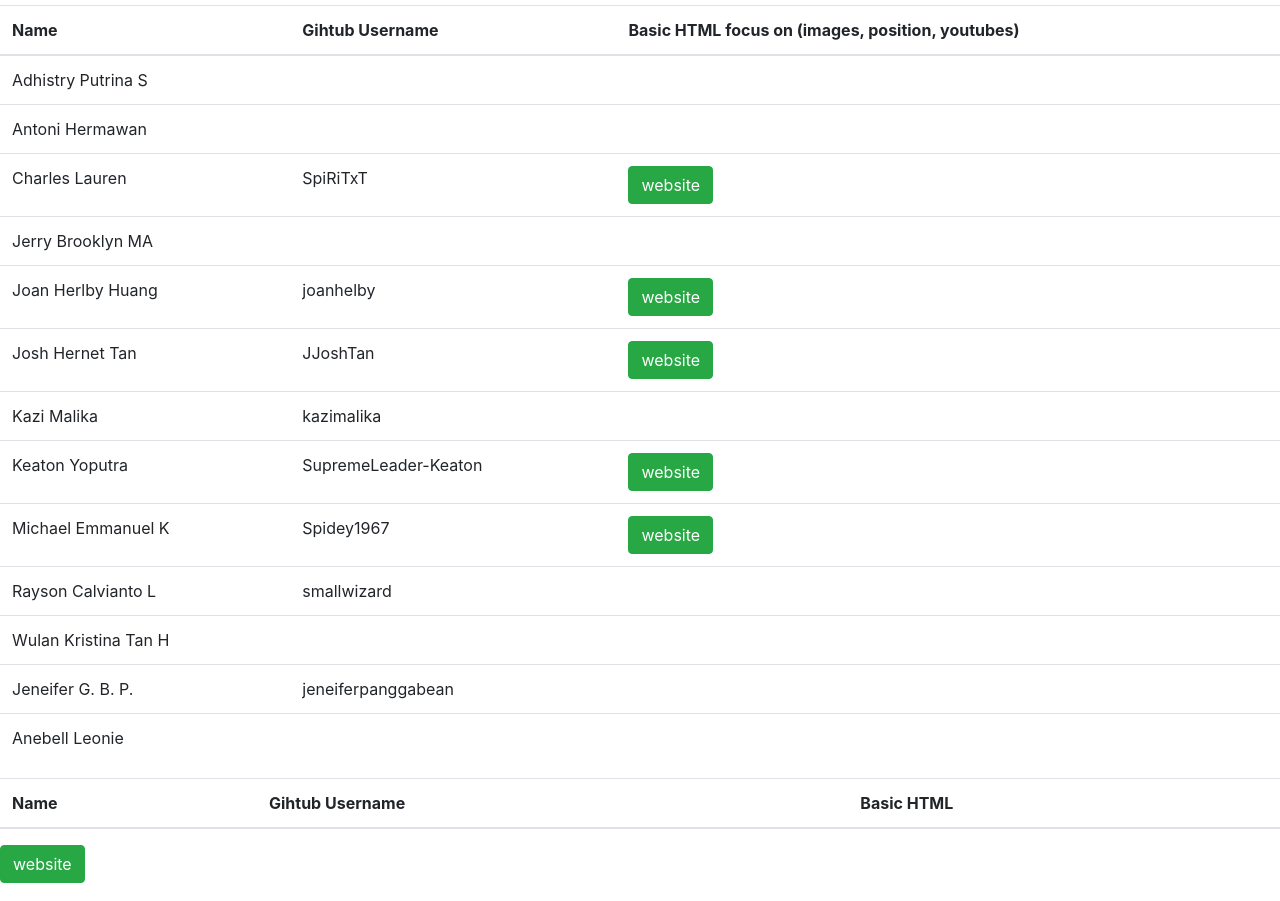
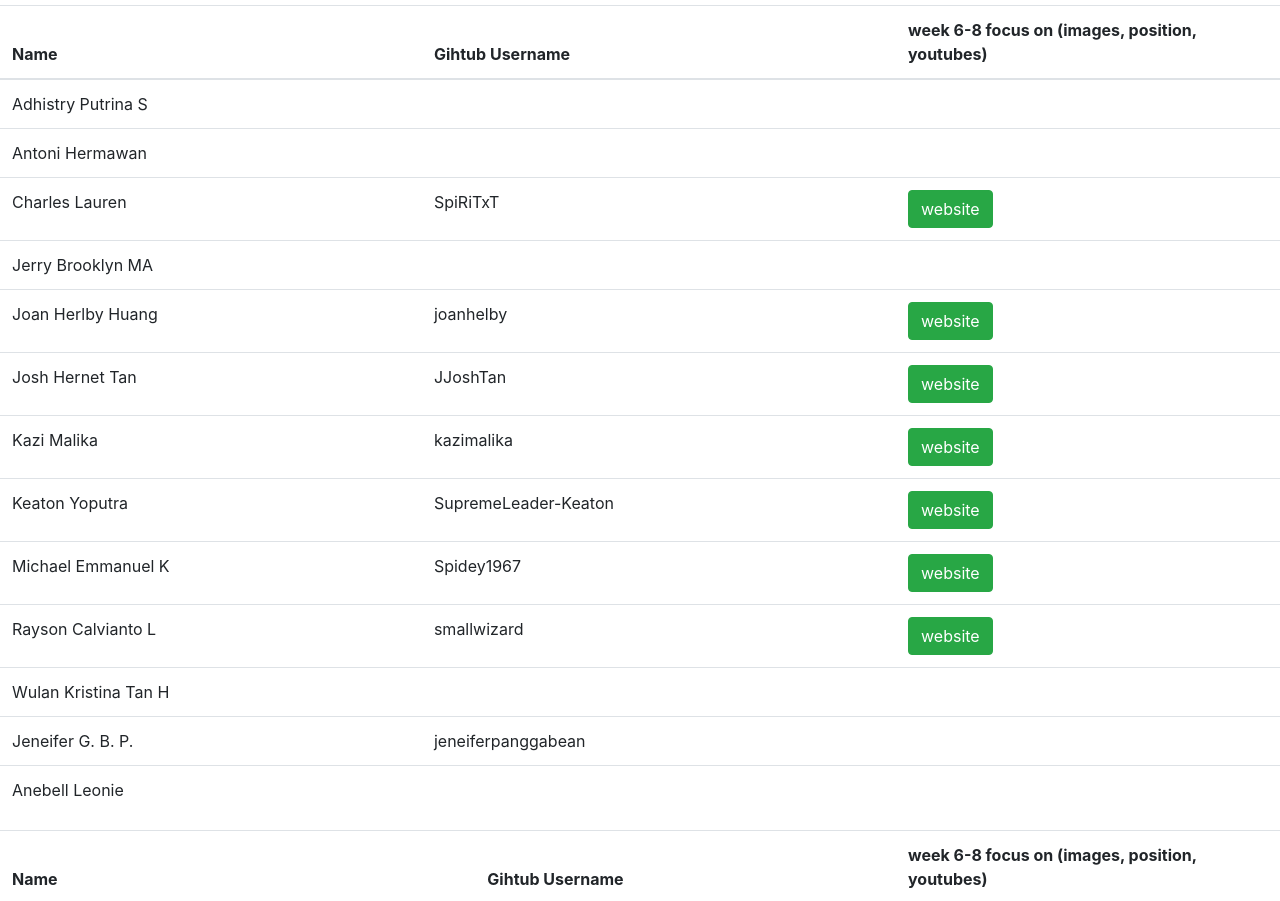
Before and after one commit to michaeltamsil/kallista-2k19-g11, a plain HTML site: page index.html in a window 1280 px wide. Shown: the part 51-952 px from the top of the page. Drawn offline with nearby package versions, Linux system fonts and the light colour scheme.

Commit message:
update youtube

```diff
--- a/IPA.json
+++ b/IPA.json
@@ -27,7 +27,7 @@
         {
             "name": "Kazi Malika",
             "githubName": "kazimalika",
-            "basicHTMLURL": ""
+            "basicHTMLURL": "https://kazimalika.github.io/basic_html/week_06/"
         },
         {
             "name": "Keaton Yoputra",
@@ -41,7 +41,8 @@
         },
         {
             "name": "Rayson Calvianto L",
-            "githubName": "smallwizard"
+            "githubName": "smallwizard",
+            "basicHTMLURL": "https://smallwizard.github.io/basic_html/week_06/"
         },{
             "name": "Wulan Kristina Tan H"
         },{
--- a/IPS.json
+++ b/IPS.json
@@ -2,7 +2,8 @@
     "data":[
         {
             "name": "Akbar Helmie Nur S",
-            "githubName": "akbarhelmie"
+            "githubName": "akbarhelmie",
+            "basicHTMLURL": "https://akbarhelmie.github.io/basic_html/week_06/"
         },{
             "name": "Debora Oktaviani"
         },{
--- a/index.html
+++ b/index.html
@@ -10,6 +10,8 @@
     <link rel="stylesheet" href="https://stackpath.bootstrapcdn.com/bootstrap/4.3.1/css/bootstrap.min.css"
         integrity="sha384-ggOyR0iXCbMQv3Xipma34MD+dH/1fQ784/j6cY/iJTQUOhcWr7x9JvoRxT2MZw1T" crossorigin="anonymous">
 
+    <link rel="stylesheet" href="https://cdnjs.cloudflare.com/ajax/libs/font-awesome/5.10.2/css/all.min.css">
+
     <title>Grade 11</title>
 </head>
 
@@ -20,18 +22,18 @@
             <tr>
                 <th>Name</th>
                 <th>Gihtub Username</th>
-                <th>Basic HTML focus on (images, position, youtubes)</th>
+                <th width="30%">week 6-8 focus on (images, position, youtubes)</th>
             </tr>
         </thead>
         <tbody>
         </tbody>
     </table>
-    <table class="table">
+    <table class="table" id="IPS">
         <thead>
             <tr>
                 <th>Name</th>
                 <th>Gihtub Username</th>
-                <th>Basic HTML</th>
+                <th width="30%">week 6-8 focus on (images, position, youtubes)</th>
             </tr>
         </thead>
         <tbody>
--- a/script.js
+++ b/script.js
@@ -1,7 +1,11 @@
-$(function() {
+$(function () {
 
-    $.getJSON('./IPA.json', response => {
-        const { data } = response
+    const fnPrintToBody = (obj) => {
+        const {htmlSelector, urlData} = obj;
+        $.getJSON(urlData, response => {
+                const {
+                    data
+                } = response
 
                 const newData = data.sort((a, b) => {
                     return a.name - b.name;
@@ -29,9 +33,15 @@ $(function() {
                         $(basicHTMLURL).html(buttonLink)
                     }
                     $(tr).append(basicHTMLURL);
-
-            $('#IPA tbody').append(tr);
+                    console.log(htmlSelector)
+                    $(htmlSelector).append(tr);
                 })
 
+
             })
+        };
+
+    fnPrintToBody({htmlSelector: '#IPA tbody', urlData: 'IPA.json'})
+    fnPrintToBody({htmlSelector: '#IPS tbody', urlData: 'IPS.json'})
+
 })
```
Lines whose indentation alone changed are shown as unchanged.
